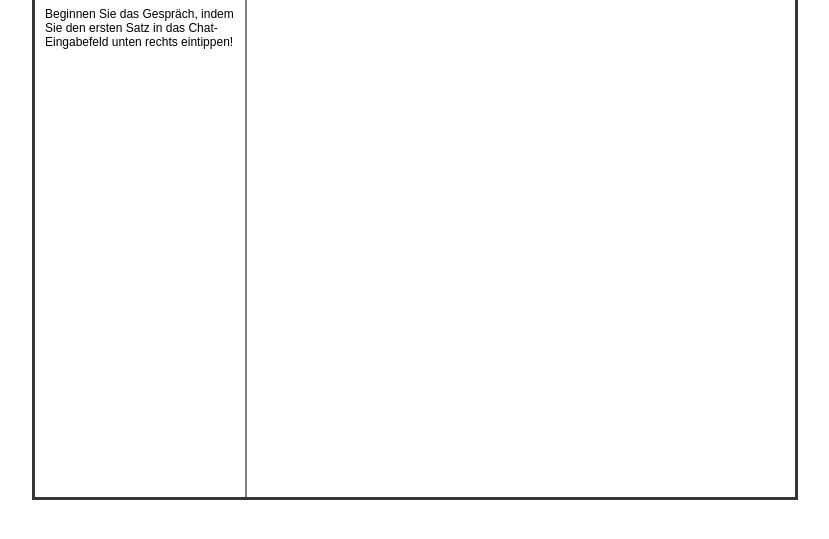
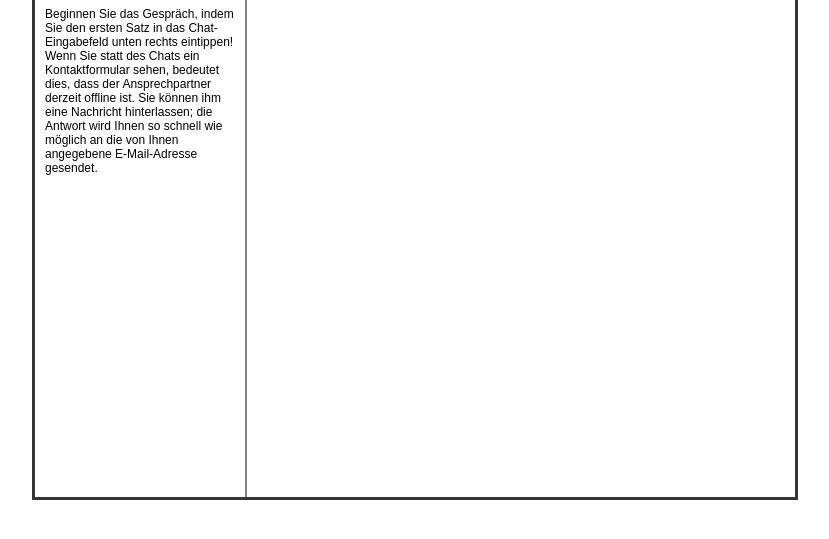
Before and after one commit to rustrans/rustranspro.github.io, a plain HTML site: page chat.html in a window 1280 px wide. Shown: the part 121-660 px from the top of the page, without its empty margins (225-1054 px from the left). Drawn offline with Linux system fonts and the light colour scheme.

Commit message:
Update chat.html

```diff
--- a/chat.html
+++ b/chat.html
@@ -61,7 +61,10 @@
 				</div>
 			<div id="sidebar-chat">
 			<h3>Kurzanleitung</h3>
-				<p>Beginnen Sie das Gespräch, indem Sie den ersten Satz in das Chat-Eingabefeld unten rechts eintippen! </p>
+					<p>Beginnen Sie das Gespräch, indem Sie den ersten Satz in das Chat-Eingabefeld unten rechts eintippen!</p>
+					<p>Wenn Sie statt des Chats ein Kontaktformular sehen, bedeutet dies, dass der Ansprechpartner derzeit offline ist.
+					Sie können ihm eine Nachricht hinterlassen; die Antwort wird Ihnen so schnell wie möglich
+					an die von Ihnen angegebene E-Mail-Adresse gesendet.</p>
 			</div>
 			<div id="main" style="display: flex; padding: 10px;">
 							<div id='tawk_69d136bbb8aa781c3b310349' style="height: 100%; width: 100%;"></div>
```
